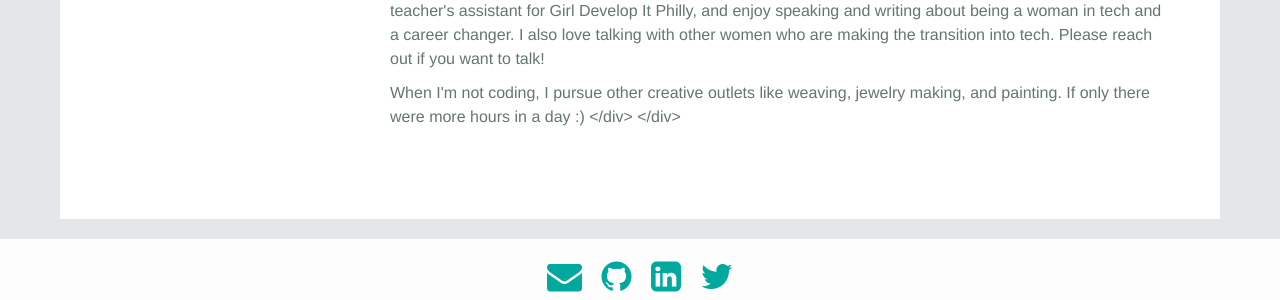
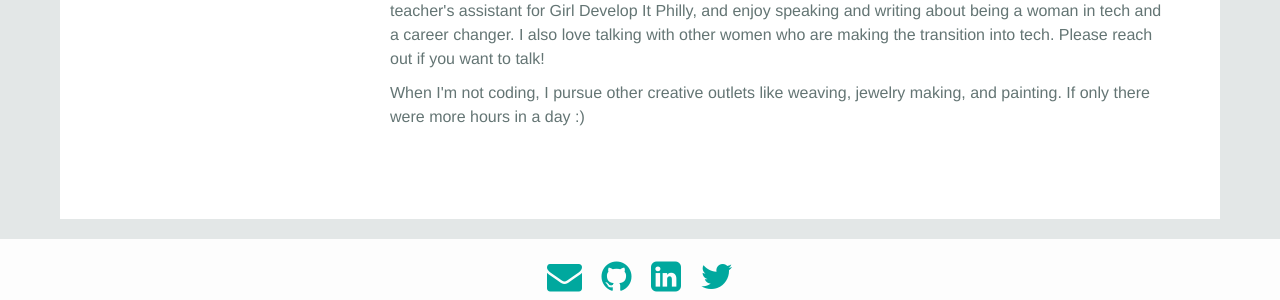
Before and after one commit to adriennemcd/portfolio, a Jekyll site: the page built from about.md, in a window 1280 px wide. Shown: the part 896-1196 px from the top of the page. Built offline with Jekyll 4.4.1, drawn with Linux system fonts in a browser that asks for light colours; nearby versions of some CDN libraries; some web fonts are replaced.

Commit message:
fix open tag

```diff
--- a/about.md
+++ b/about.md
@@ -22,7 +22,7 @@ permalink: /about/
   <div class="page__section">
     <h2 class="page__section-title">Volunteering &amp; Hobbies</h2>
     <p>I am committed to giving back to the community that helped me get my start in the tech world. I volunteer as a teacher's assistant for Girl Develop It Philly, and enjoy speaking and writing about being a woman in tech and a career changer. I also love talking with other women who are making the transition into tech.  Please reach out if you want to talk!</p>
-    <p>When I'm not coding, I pursue other creative outlets like weaving, jewelry making, and painting.  If only there were more hours in a day :)
+    <p>When I'm not coding, I pursue other creative outlets like weaving, jewelry making, and painting.  If only there were more hours in a day :)</p>
   </div>
 </div>
 
```
